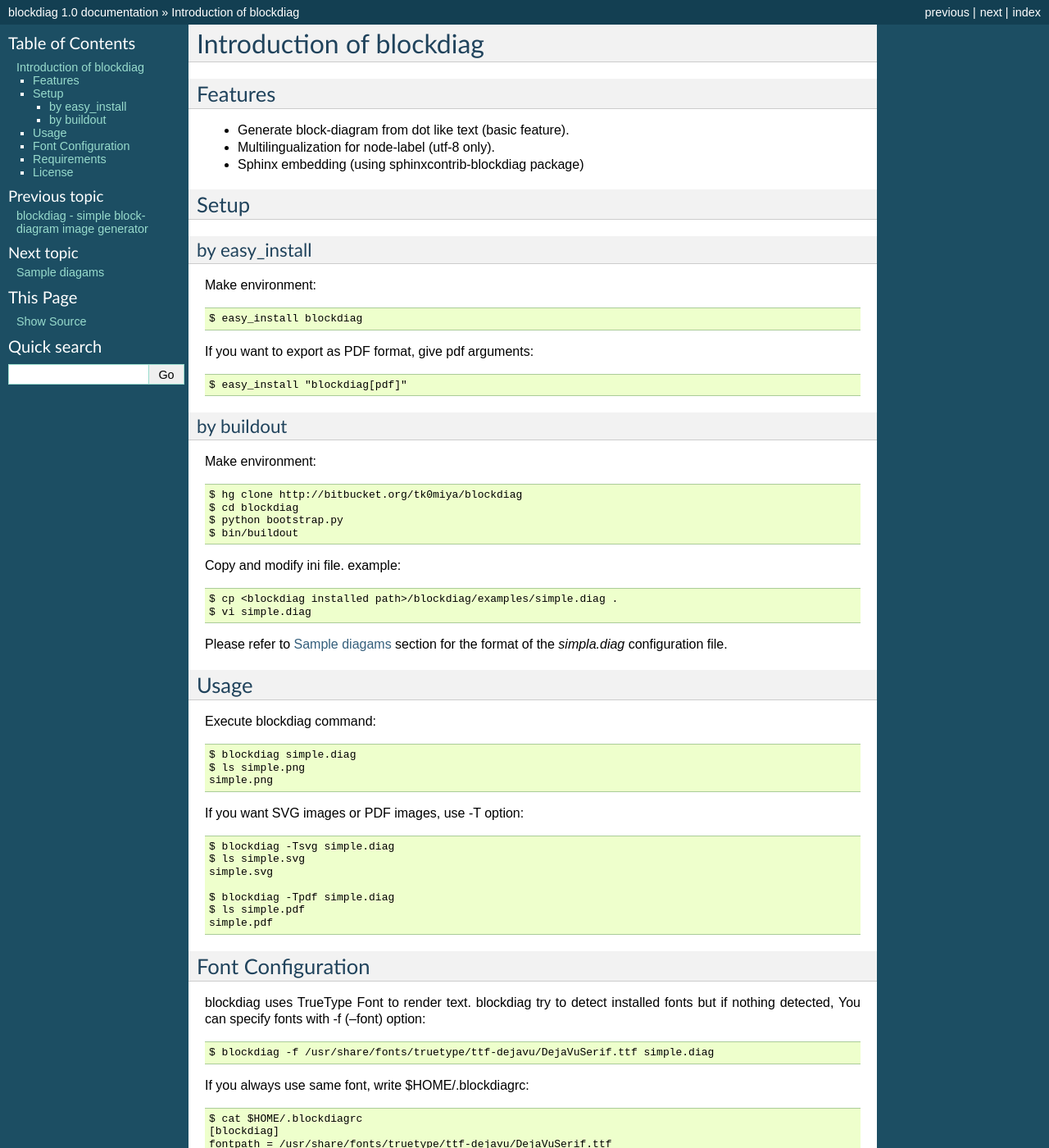
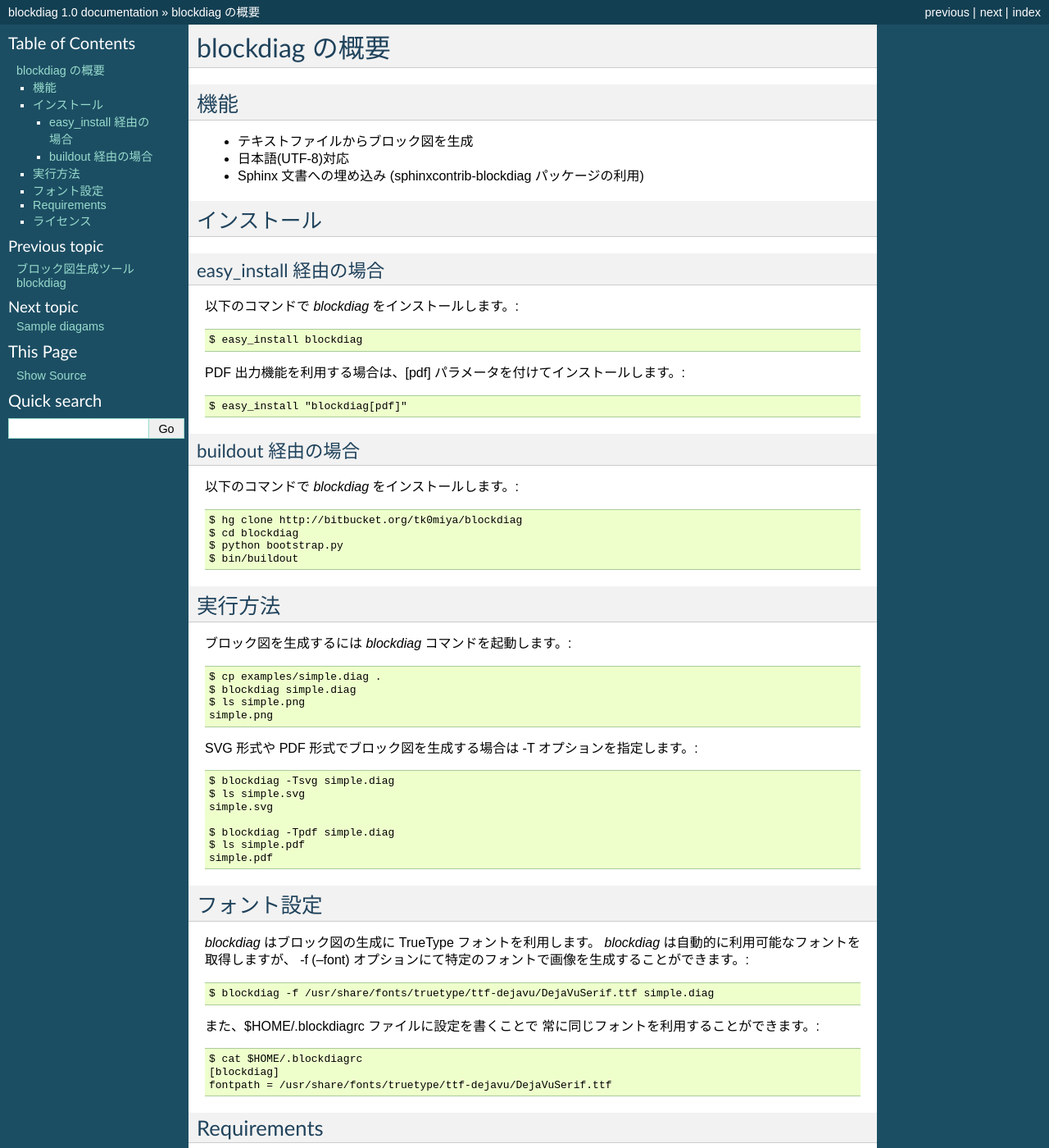
Before and after one commit to blockdiag/blockdiag.com, a Sphinx documentation site: the page built from blockdiag-ja/source/introduction.rst, in a window 1280 px wide and 1400 px high. Shown: the whole window at 82% size. Built offline with Sphinx 7.4.7, drawn with Linux system fonts in a browser that asks for light colours; nearby versions of some CDN libraries; some of the changed text lies outside the part shown.

Commit message:
* Localize manual

```diff
--- a/blockdiag-ja/source/introduction.rst
+++ b/blockdiag-ja/source/introduction.rst
@@ -1,55 +1,47 @@
-=========================
-Introduction of blockdiag
-=========================
+================
+blockdiag の概要
+================
 
-Features
+機能
 ========
 
-* Generate block-diagram from dot like text (basic feature).
-* Multilingualization for node-label (utf-8 only).
-* Sphinx embedding (using sphinxcontrib-blockdiag package)
+* テキストファイルからブロック図を生成
+* 日本語(UTF-8)対応
+* Sphinx 文書への埋め込み (sphinxcontrib-blockdiag パッケージの利用)
 
-Setup
-=====
+インストール
+============
 
-by easy_install
-----------------
-Make environment::
+easy_install 経由の場合
+-----------------------
+以下のコマンドで `blockdiag` をインストールします。::
 
    $ easy_install blockdiag
 
-If you want to export as PDF format, give pdf arguments::
+PDF 出力機能を利用する場合は、[pdf] パラメータを付けてインストールします。::
 
    $ easy_install "blockdiag[pdf]"
 
-by buildout
-------------
-Make environment::
+buildout 経由の場合
+-------------------
+以下のコマンドで `blockdiag` をインストールします。::
 
    $ hg clone http://bitbucket.org/tk0miya/blockdiag
    $ cd blockdiag
    $ python bootstrap.py
    $ bin/buildout
 
-Copy and modify ini file. example::
 
-   $ cp <blockdiag installed path>/blockdiag/examples/simple.diag .
-   $ vi simple.diag
+実行方法
+========
+ブロック図を生成するには `blockdiag` コマンドを起動します。::
 
-Please refer to :ref:`sample-diagrams` section for the format of the
-`simpla.diag` configuration file.
-
-
-Usage
-=====
-
-Execute blockdiag command::
-
+   $ cp examples/simple.diag .
    $ blockdiag simple.diag
    $ ls simple.png
    simple.png
 
-If you want SVG images or PDF images, use -T option::
+SVG 形式や PDF 形式でブロック図を生成する場合は -T オプションを指定します。::
 
    $ blockdiag -Tsvg simple.diag
    $ ls simple.svg
@@ -60,17 +52,17 @@
    simple.pdf
 
 
-Font Configuration
-==================
-
-blockdiag uses TrueType Font to render text.
-blockdiag try to detect installed fonts but if nothing detected,
-You can specify fonts with -f (--font) option::
+フォント設定
+============
+`blockdiag` はブロック図の生成に TrueType フォントを利用します。
+`blockdiag` は自動的に利用可能なフォントを取得しますが、
+-f (--font) オプションにて特定のフォントで画像を生成することができます。::
 
    $ blockdiag -f /usr/share/fonts/truetype/ttf-dejavu/DejaVuSerif.ttf simple.diag
 
 
-If you always use same font, write $HOME/.blockdiagrc::
+また、$HOME/.blockdiagrc ファイルに設定を書くことで
+常に同じフォントを利用することができます。::
 
    $ cat $HOME/.blockdiagrc
    [blockdiag]
@@ -79,13 +71,12 @@
 
 Requirements
 ============
-
-* Python 2.4 or later (not support 3.x)
-* Python Imaging Library 1.1.6 or later.
-* funcparserlib 0.3.4 or later.
-* setuptools or distriubte.
+* Python 2.4 以降 (3.x は未対応)
+* Python Imaging Library 1.1.6 以降
+* funcparserlib 0.3.4 以降
+* setuptools もしくは distriubte.
 
 
-License
-=======
+ライセンス
+==========
 Python Software Foundation License.
```
Also changed, not shown: blockdiag-ja/source/index.rst (+6 -6 lines).
